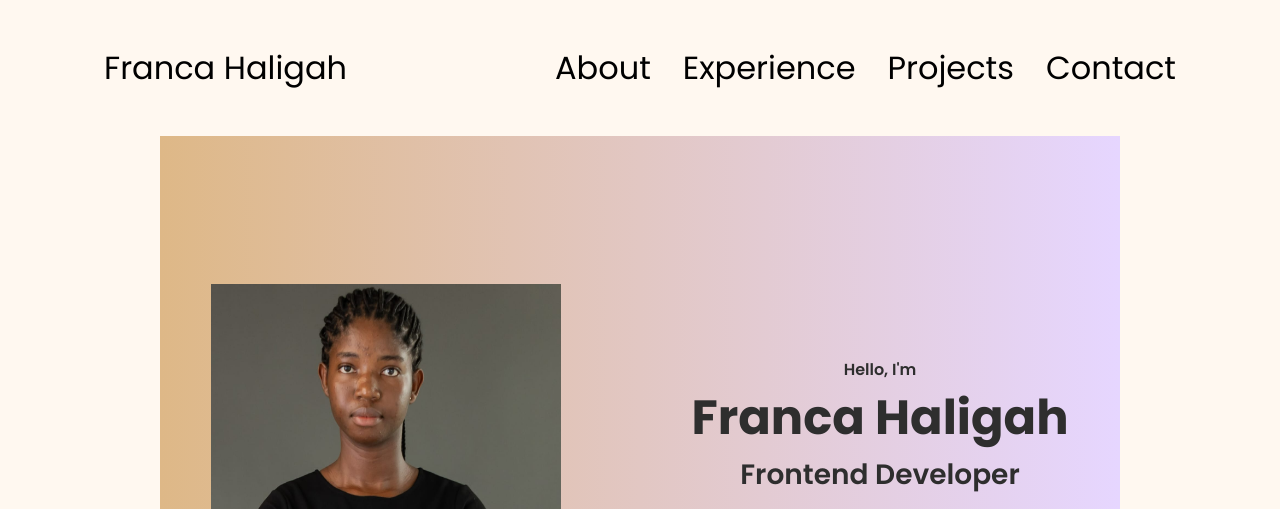
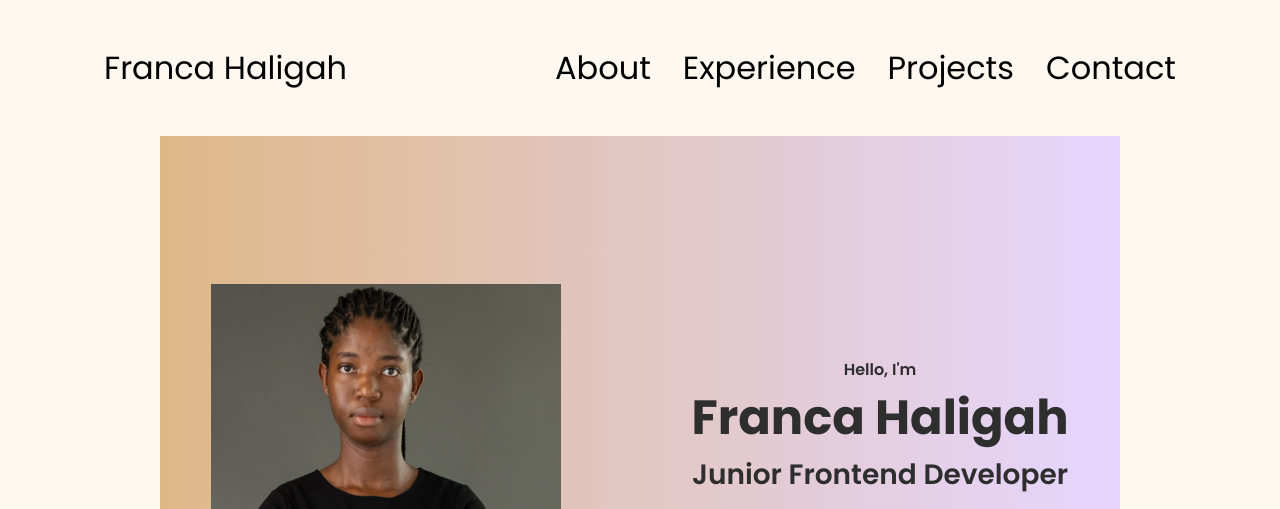
Before and after one commit to Maame-Pokuaa77/my-first-portfolio, a plain HTML site: page index.html in a window 1280 px wide. Shown: the top 509 px of the page. Drawn offline with Linux system fonts and the light colour scheme.

Commit message:
Update index.html

```diff
--- a/index.html
+++ b/index.html
@@ -44,7 +44,7 @@
         <div class="section__text">
           <p class="section__text__p1">Hello, I'm</p>
           <h1 class="title">Franca Haligah</h1>
-          <p class="section__text__p2">Frontend Developer</p>
+          <p class="section__text__p2"> Junior Frontend Developer</p>
           <div class="btn-container">
             <button
               class="btn btn-color-2"
```
